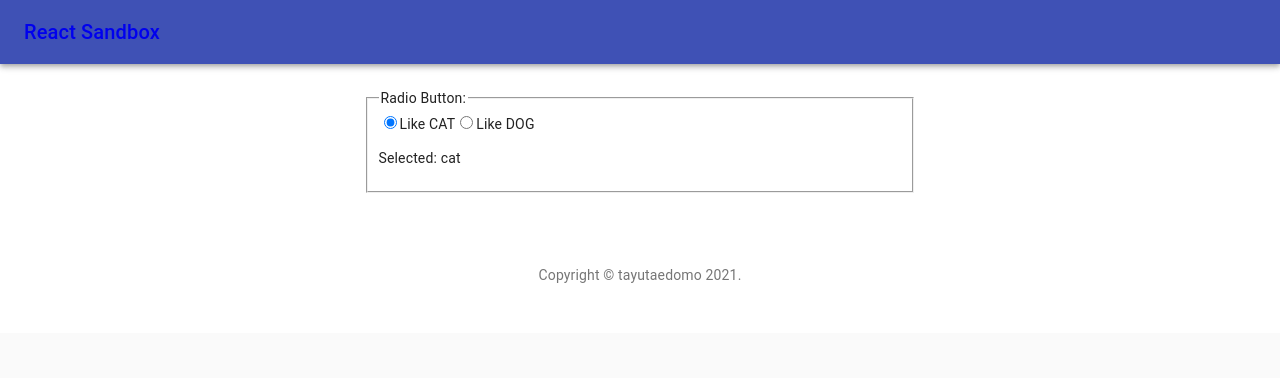
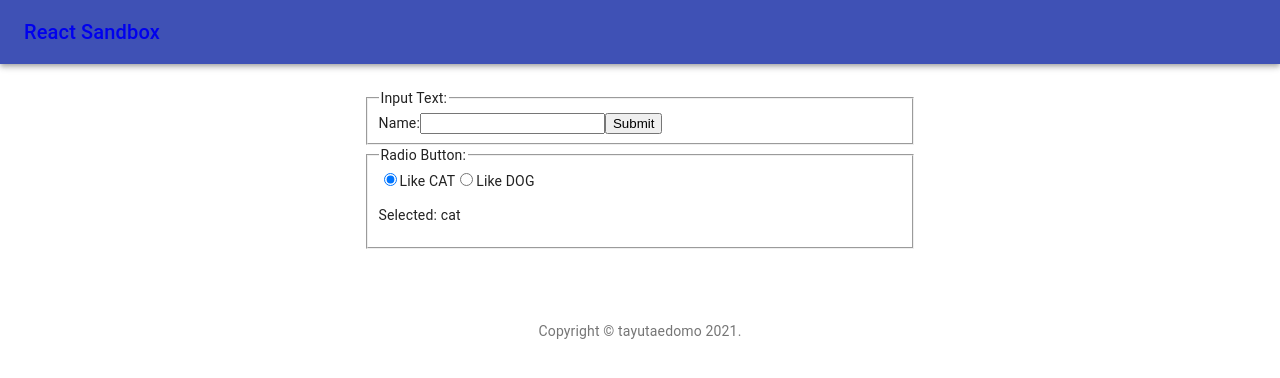
Before and after one commit to tayutaedomo/react-sandbox, a React (Create React App) app: page /form in a window 1280 px wide. Shown: the top 378 px of the page. Built offline with nearby package versions, Linux system fonts and the light colour scheme.

Commit message:
add: NameForm component

```diff
--- a/src/components/form/FormScreen.js
+++ b/src/components/form/FormScreen.js
@@ -2,6 +2,7 @@
 import { makeStyles } from '@material-ui/core/styles';
 import Container from '@material-ui/core/Container';
 
+import NameForm from './NameForm';
 import Radio from './Radio';
 
 const useStyles = makeStyles((theme) => ({
@@ -20,6 +21,7 @@
   return (
     <div className={classes.heroContent}>
       <Container maxWidth="sm">
+        <NameForm />
         <Radio />
       </Container>
     </div>
--- /dev/null
+++ b/src/components/form/NameForm.js
@@ -0,0 +1,41 @@
+import React from 'react';
+
+class NameForm extends React.Component {
+  constructor(props) {
+    super(props);
+    this.state = { value: '' };
+
+    this.handleChange = this.handleChange.bind(this);
+    this.handleSubmit = this.handleSubmit.bind(this);
+  }
+
+  handleChange(event) {
+    this.setState({ value: event.target.value });
+  }
+
+  handleSubmit(event) {
+    alert(`A name was submitted: ${this.state.value}`);
+    event.preventDefault();
+  }
+
+  render() {
+    return (
+      <fieldset>
+        <legend>Input Text:</legend>
+        <form onSubmit={this.handleSubmit}>
+          <label>
+            Name:
+            <input
+              type="text"
+              value={this.state.value}
+              onChange={this.handleChange}
+            />
+          </label>
+          <input type="submit" value="Submit" />
+        </form>
+      </fieldset>
+    );
+  }
+}
+
+export default NameForm;
```
